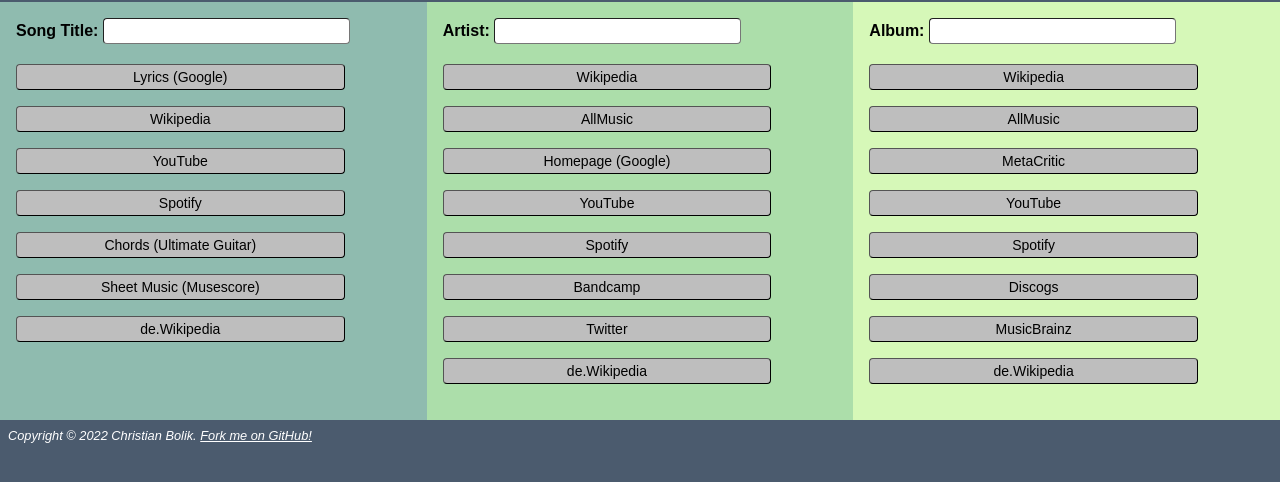
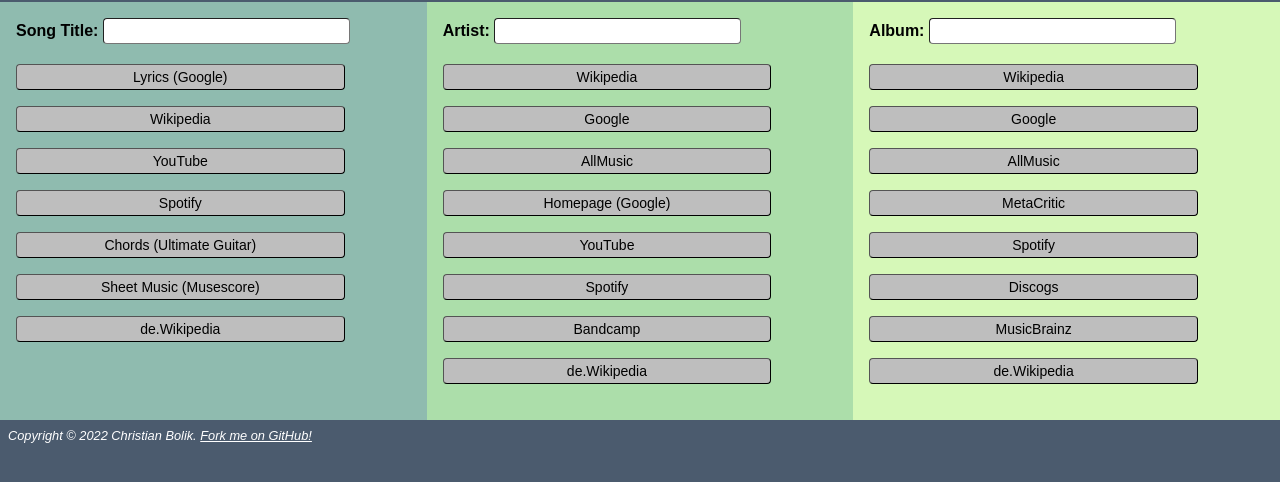
Before and after one commit to cbolik/songsearch, a website: page public/index.html in a window 1280 px wide. Shown: the part 146-628 px from the top of the page. Drawn offline with Linux system fonts and the light colour scheme.

Commit message:
Added Google Artist and Album action

```diff
--- a/public/index.html
+++ b/public/index.html
@@ -99,13 +99,13 @@
           </datalist>
         </div>
         <input type="button" id="wiki_artist" onclick="openWikiArtist()" value="Wikipedia">
+        <input type="button" id="google_artist" onclick="openGoogleArtist()" value="Google">
         <input type="button" id="allmusic_artist" onclick="openAllMusicArtist()" value="AllMusic">
         <input type="button" id="artist_home" onclick="openHomepage()" value="Homepage (Google)">
         <div class="addtl-actions">
           <input type="button" id="youtube_artist" onclick="openYouTubeArtist()" value="YouTube">
           <input type="button" id="spotify_artist" onclick="spotifySearchArtist()" value="Spotify">
           <input type="button" id="bandcamp_artist" onclick="openBandcampArtist('de')" value="Bandcamp">
-          <input type="button" id="twitter" onclick="openTwitter()" value="Twitter">
           <input type="button" id="wiki_de_artist" onclick="openWikiArtist('de')" value="de.Wikipedia">
         </div>
       </div>
@@ -119,10 +119,10 @@
           <div class="year-label" id="year"></div>
         </div>
         <input type="button" id="wiki_album" onclick="openWikiAlbum()" value="Wikipedia">
+        <input type="button" id="google_album" onclick="openGoogleAlbum()" value="Google">
         <input type="button" id="allmusic_album" onclick="openAllMusicAlbum()" value="AllMusic">
         <input type="button" id="metacritic" onclick="openMetaCritic()" value="MetaCritic">
         <div class="addtl-actions">
-          <input type="button" id="youtube_album" onclick="openYouTubeAlbum()" value="YouTube">
           <input type="button" id="spotify_album" onclick="spotifySearchAlbum()" value="Spotify">
           <input type="button" id="discogs" onclick="openDiscogs()" value="Discogs">
           <input type="button" id="musicbrainz" onclick="openMusicBrainz()" value="MusicBrainz">
--- a/public/scripts.js
+++ b/public/scripts.js
@@ -126,6 +126,14 @@
 
 const openLyrics = () => {
   genAction("https://www.google.com/search?q=!TITLE!%20?ARTIST?%20lyrics");
+}
+
+const openGoogleAlbum = () => {
+  genAction("https://www.google.com/search?q=!ALBUM!%20?ARTIST?");
+}
+
+const openGoogleArtist = () => {
+  genAction("https://www.google.com/search?q=!ARTIST!");
 }
 
 const openHomepage = () => {
```
